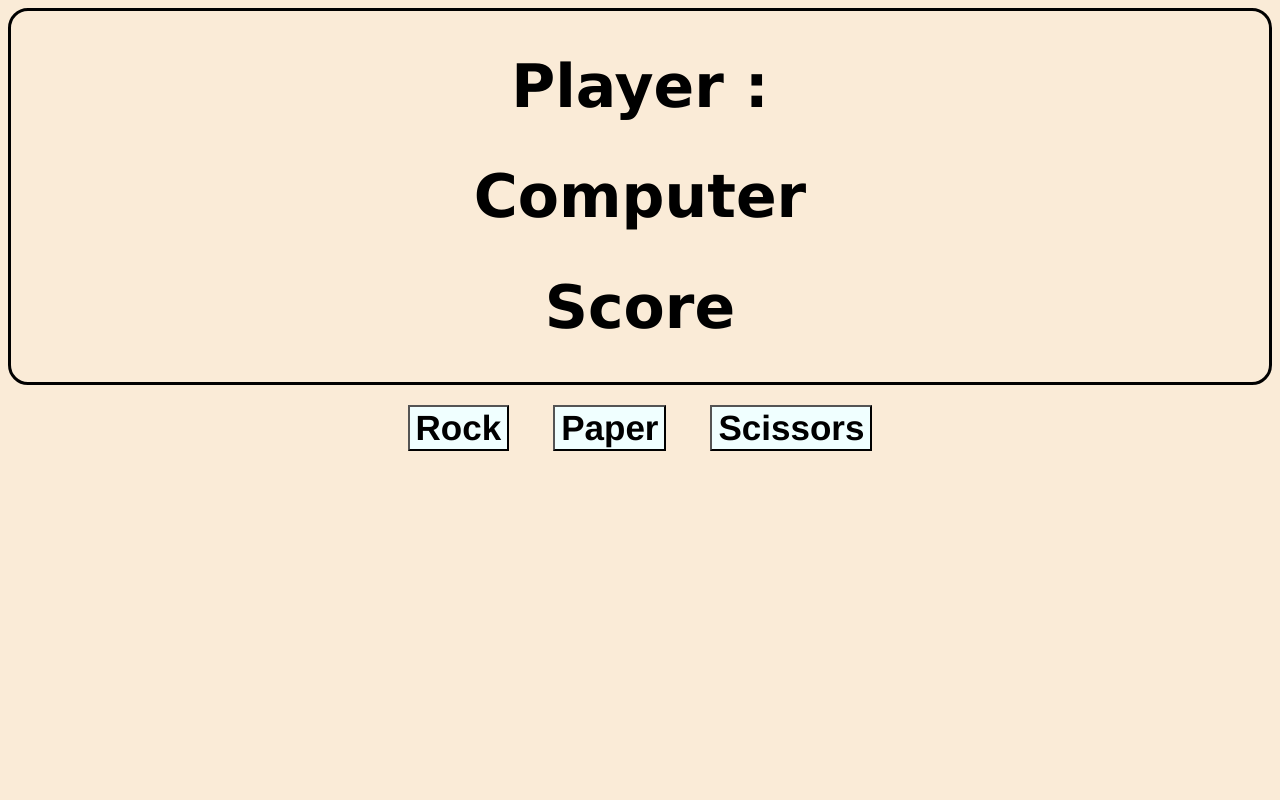
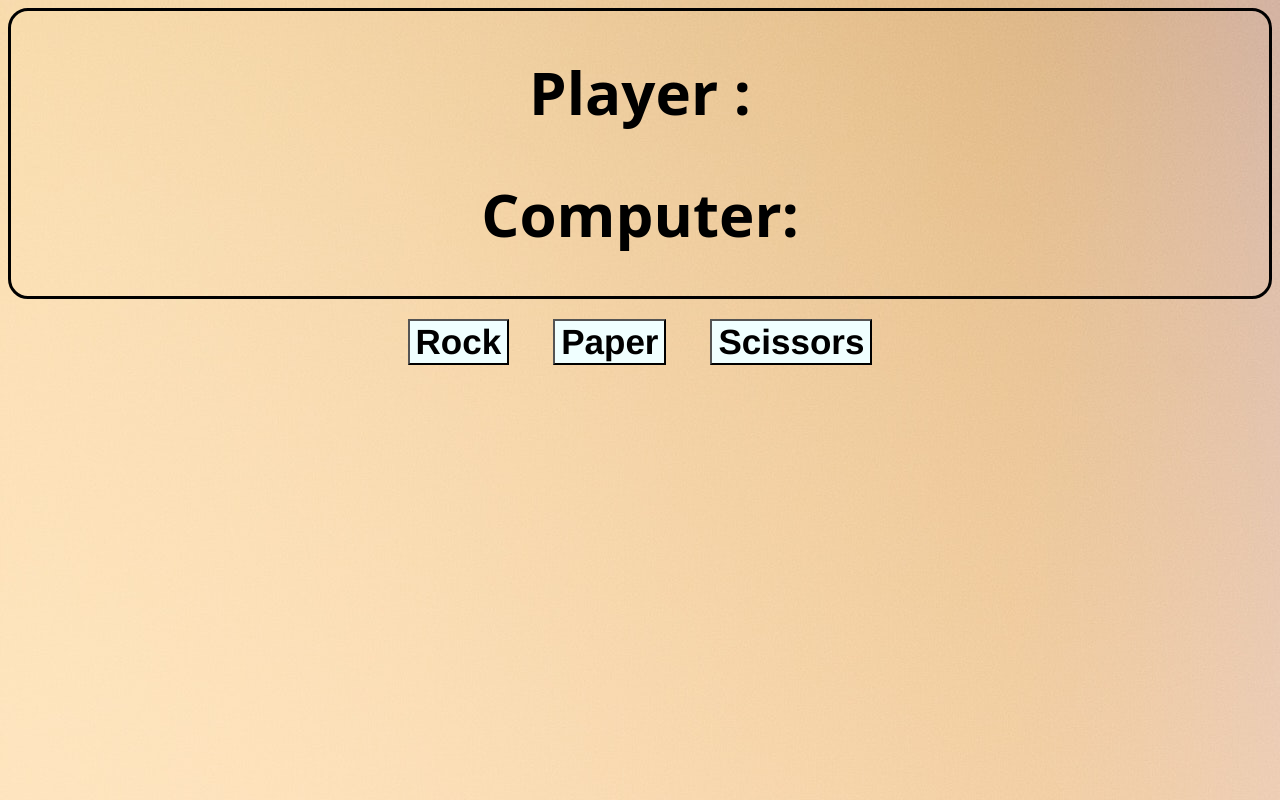
Before and after one commit to VitaliyV22/Rock-Paper-Scissors, a plain HTML site: page index.html in a window 1280 px wide. Drawn offline with Linux system fonts and the light colour scheme.

Commit message:
css font changes

```diff
--- a/index.html
+++ b/index.html
@@ -9,10 +9,11 @@
 </head>
 <body>
 
+
     <div class="headings">
         <h1 id="PlayerText">Player :</h1>
-        <h1 id="ComputerText">Computer</h1>
-        <h1 id="ScoreText">Score</h1>
+        <h1 id="ComputerText">Computer:</h1>
+        <h1 id="ScoreText"></h1>
         <h1 id="ScoreNumber"></h1>
 
 
--- a/styles.css
+++ b/styles.css
@@ -1,13 +1,17 @@
 * {
-    background-color: antiquewhite;
+
 }
-
+body {
+    background-image: url(/pexels-juan-pablo-serrano-arenas-1242348.jpg)
+}
 .headings {
     font-size: 30px;
-    font-family: 'Lucida Sans', 'Lucida Sans Regular', 'Lucida Grande', 'Lucida Sans Unicode', Geneva, Verdana, sans-serif;
+    font-family: system-ui, -apple-system, BlinkMacSystemFont, 'Segoe UI', Roboto, Oxygen, Ubuntu, Cantarell, 'Open Sans', 'Helvetica Neue', sans-serif;
     border: solid black ;
     border-radius: 20px;
     text-align: center;
+    color: black;
+    font-weight: 400;
 }
 
 .selbutton {
```
Also changed, not shown: pexels-juan-pablo-serrano-arenas-1242348.jpg (added).
